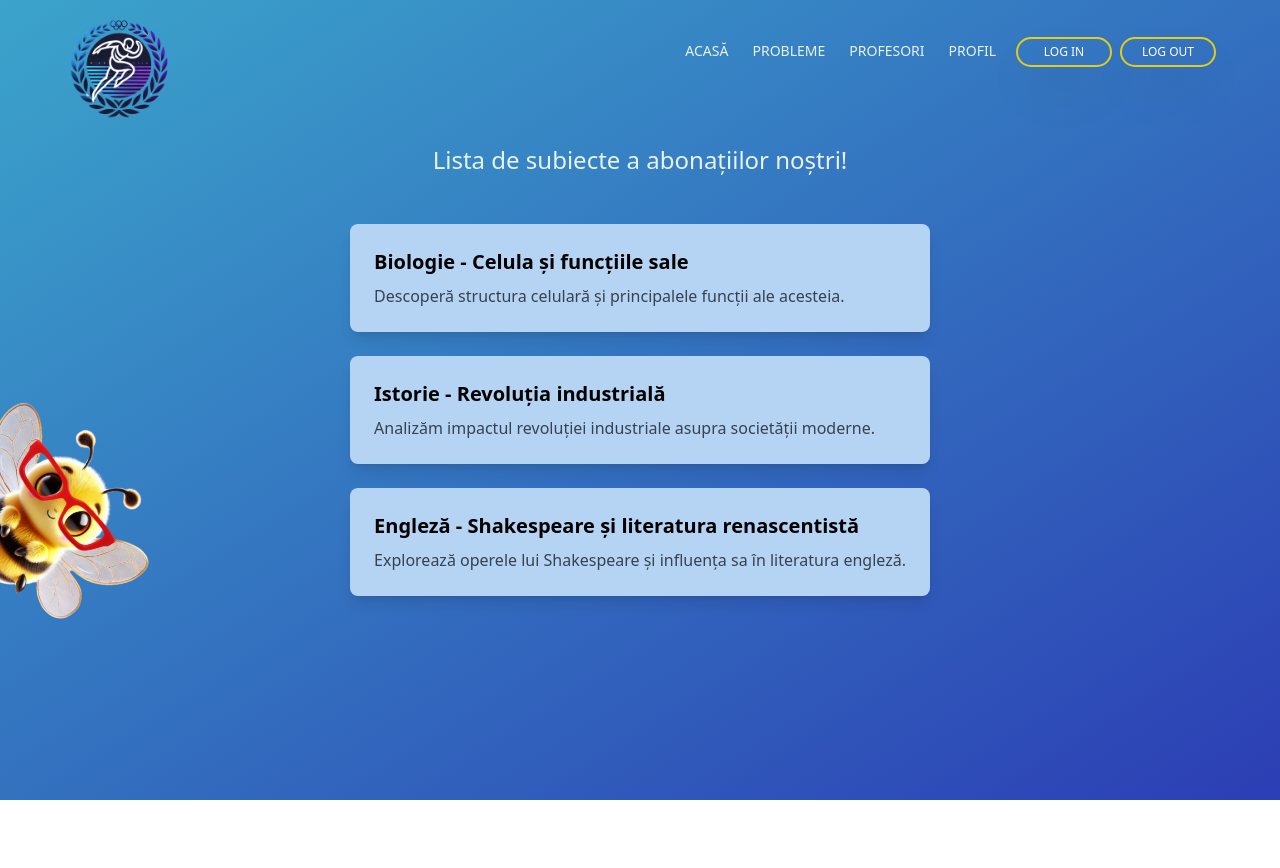
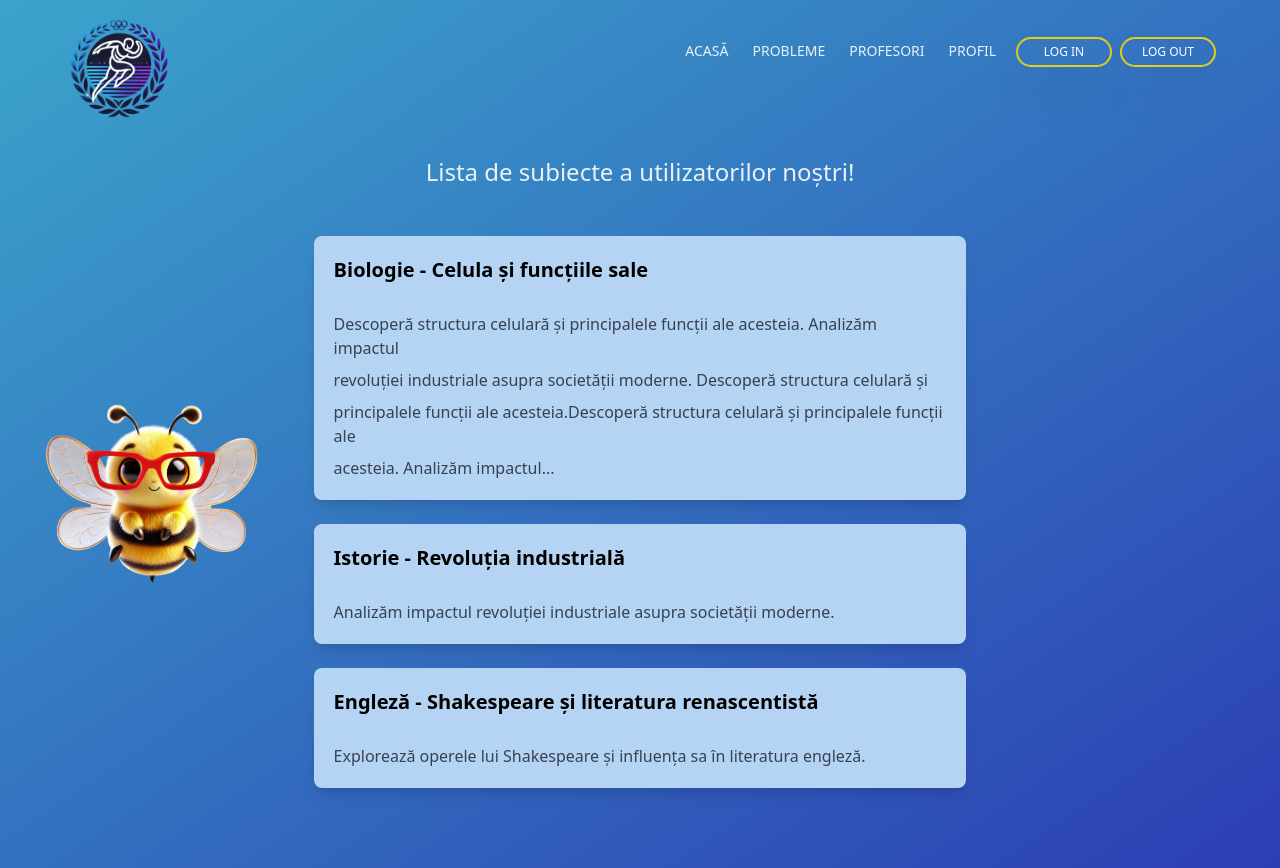
Before and after one commit to VeressIris/unihack2024, a React (Vite) app in the folder frontend/frontend/: page /problems in a window 1280 px wide. Before the commit the page ends 800 px from the top, so only its background shows below. Built offline with nearby package versions, Linux system fonts and the light colour scheme.

Commit message:
add formattedText, view page, animation in css

```diff
--- a/frontend/frontend/src/App.jsx
+++ b/frontend/frontend/src/App.jsx
@@ -10,6 +10,8 @@ import Professors from "./pages/Professors";
 import Profile from "./pages/Profile";
 import Loading from "./pages/Loading";
 import Subject from "./pages/Subject";
+import View from "./pages/View";
+
 
 function App() {
   return (
@@ -24,6 +26,7 @@ function App() {
         <Route path="/subject" element={<Subject />} />
         <Route path="/login" element={<Login />} />
         <Route path="/signup" element={<Signup />} />
+        <Route path="/view" element={<View />} />
       </Routes>
     </Router>
   );
--- /dev/null
+++ b/frontend/frontend/src/assets/components/formattedText.jsx
@@ -0,0 +1,56 @@
+import React from 'react';
+
+const FormattedText = ({ text, maxLength = 300, splitLength = 90 }) => {
+  const formatText = (text) => {
+    if (text.length <= splitLength) {
+      return [text];
+    }
+
+    const words = text.split(" ");
+    let lines = [];
+    let currentLine = "";
+
+    for (let word of words) {
+      if ((currentLine + word).length + 1 <= splitLength) {
+        currentLine += (currentLine ? " " : "") + word;
+      } else {
+        // Pad the current line with spaces to reach `splitLength` if necessary
+        if (currentLine.length < splitLength) {
+          currentLine += " ".repeat(splitLength - currentLine.length);
+        }
+        lines.push(currentLine);
+        currentLine = word; // Start new line with the current word
+      }
+    }
+
+    // Push the last line, padded if needed
+    if (currentLine.length > 0) {
+      if (currentLine.length < splitLength) {
+        currentLine += " ".repeat(splitLength - currentLine.length);
+      }
+      lines.push(currentLine);
+    }
+
+    // Limit the output to `maxLength`
+    let truncatedLines = lines.join("\n").slice(0, maxLength);
+    if (truncatedLines.length < lines.join("\n").length) {
+      truncatedLines += "...";
+    }
+
+    return truncatedLines.split("\n");
+  };
+
+  const formattedLines = formatText(text);
+
+  return (
+    <>
+      {formattedLines.map((line, index) => (
+        <p key={index} style={{ whiteSpace: "pre-wrap" }} className="text-gray-700">
+          {line}
+        </p>
+      ))}
+    </>
+  );
+};
+
+export default FormattedText;
--- a/frontend/frontend/src/index.css
+++ b/frontend/frontend/src/index.css
@@ -102,3 +102,30 @@
   animation: twitch 4s infinite ease-in-out alternate;
   transform-origin: center;
 }
+
+#motion-demo {
+  offset-path: path("M20,20 C20,100 200,0 200,100");
+  animation: move 3000ms infinite alternate ease-in-out;
+}
+
+@keyframes move {
+  0% {
+    offset-distance: 0%;
+  }
+  100% {
+    offset-distance: 100%;
+  }
+}
+
+@keyframes float-dramatically {
+  0%, 100% {
+    transform: translateY(0);
+  }
+  50% {
+    transform: translateY(-100px);
+  }
+}
+
+.float-dramatically-animation {
+  animation: float-dramatically 10s ease-in-out infinite;
+}
--- a/frontend/frontend/src/pages/Home.jsx
+++ b/frontend/frontend/src/pages/Home.jsx
@@ -9,12 +9,11 @@ const Home = () => {
   const navigate = useNavigate();
 
   const handleStartProblemeClick = () => {
-    navigate("/select"); // Navigate to the Select page
+    navigate("/select");
   };
 
   return (
     <div className="relative min-h-screen bg-[#B5D4F4]">
-      {/* Home-waves background covering full height */}
       <div
         className="absolute inset-0 bg-cover bg-center"
         style={{
@@ -22,7 +21,6 @@ const Home = () => {
         }}
       ></div>
 
-      {/* Gradient background with a height stopping 20% above the footer */}
       <div
         className="absolute top-0 left-0 w-full bg-cover bg-center"
         style={{
@@ -31,7 +29,6 @@ const Home = () => {
         }}
       ></div>
 
-      {/* Main content */}
       <div className="relative z-10">
         <Nav />
         <div className="flex md:flex-row-reverse md:mr-[5%] flex-col">
--- a/frontend/frontend/src/pages/Problems.jsx
+++ b/frontend/frontend/src/pages/Problems.jsx
@@ -1,34 +1,52 @@
 import React from 'react';
+import { useNavigate } from 'react-router-dom';
 import Nav from '../assets/components/nav';
 import Bee from '../assets/images/problems-images/problems-bee.png';
+import FormattedText from '../assets/components/formattedText';
 
 const Problems = () => {
+  const navigate = useNavigate();
+
   const subjects = [
-    { title: "Biologie - Celula și funcțiile sale", description: "Descoperă structura celulară și principalele funcții ale acesteia." },
+    {
+      title: "Biologie - Celula și funcțiile sale",
+      description:
+        "Descoperă structura celulară și principalele funcții ale acesteia. Analizăm impactul revoluției industriale asupra societății moderne. Descoperă structura celulară și principalele funcții ale acesteia.Descoperă structura celulară și principalele funcții ale acesteia. Analizăm impactul revoluției industriale asupra societății moderne. Descoperă structura celulară și principalele funcții ale acesteia.",
+    },
     { title: "Istorie - Revoluția industrială", description: "Analizăm impactul revoluției industriale asupra societății moderne." },
-    { title: "Engleză - Shakespeare și literatura renascentistă", description: "Explorează operele lui Shakespeare și influența sa în literatura engleză." }
+    { title: "Engleză - Shakespeare și literatura renascentistă", description: "Explorează operele lui Shakespeare și influența sa în literatura engleză." },
   ];
 
+  const handleProblemClick = (subject) => {
+    localStorage.setItem("selectedSubject", JSON.stringify(subject));
+    navigate('/view');
+  };
+
   return (
-    <div className="select-page min-h-screen flex flex-col items-center bg-gradient-to-br from-[#3ba4cb] to-[#2c3eb4] relative">
+    <div className="problems-page min-h-screen flex flex-col items-center bg-gradient-to-br from-[#3ba4cb] to-[#2c3eb4] relative overflow-hidden">
       <Nav />
-      <div className="flex flex-col items-center mt-5 mx-10 md:mx-20 text-center text-blbnsw space-y-4 px-6">
-        <h2 className="text-nsw text-2xl font-medium mb-8">
-          Lista de subiecte a abonațiilor noștri!
+      <div className="flex flex-grow flex-col items-center justify-center w-full max-w-3xl mx-auto mt-10 px-6 md:px-0 text-center text-blbnsw space-y-8">
+        <h2 className="text-nsw text-2xl font-medium -mt-2 mb-4">
+          Lista de subiecte a utilizatorilor noștri!
         </h2>
-
-        <div className="grid gap-6 w-full max-w-5xl">
+        <div className="grid gap-6 w-full max-w-[85%] mx-auto mb-40">
           {subjects.map((subject, index) => (
-            <div key={index} className="bg-lbnsw shadow-lg rounded-lg p-6 text-left space-y-2 hover:shadow-xl transition-shadow duration-300">
-              <h3 className="text-xl font-semibold text-black">{subject.title}</h3>
-              <p className="text-gray-700">{subject.description}</p>
+            <div
+              key={index}
+              className="bg-lbnsw shadow-lg rounded-lg p-5 text-left space-y-2 hover:shadow-xl transition-shadow duration-300 cursor-pointer"
+              onClick={() => handleProblemClick(subject)}
+            >
+              <h3 className="text-xl font-semibold text-black mb-7">{subject.title}</h3>
+              <FormattedText text={subject.description} className/>
             </div>
           ))}
         </div>
       </div>
-      <div className="absolute bottom-24 -left-20 z-20 -mt-12 twitch-animation">
-        <img src={Bee} alt="Bee" className="h-[370px] w-auto" /> {/* Changed bee to Bee */}
+      <div className="absolute bottom-24 left-[2%] z-20 -mt-12 float-dramatically-animation">
+        <img src={Bee} alt="Bee" className="h-[370px] w-auto" />
       </div>
+
+      <div className="mt-10 mb-10"/>
     </div>
   );
 };
--- a/frontend/frontend/src/pages/Profile.jsx
+++ b/frontend/frontend/src/pages/Profile.jsx
@@ -1,8 +1,10 @@
 import React from 'react'
+import Nav from "../assets/components/nav"
 
 const Profile = () => {
   return (
-    <div>
+    <div className="select-page min-h-screen flex flex-col items-center bg-gradient-to-br from-[#3ba4cb] to-[#2c3eb4] relative">
+      <Nav />
 
     </div>
   )
--- a/frontend/frontend/src/pages/Signup.jsx
+++ b/frontend/frontend/src/pages/Signup.jsx
@@ -1,8 +1,10 @@
 import React from 'react'
-
+import Nav from "../assets/components/nav"
 const Signup = () => {
   return (
-    <div>Signup</div>
+    <div>
+        <Nav/>
+    </div>
   )
 }
 
--- /dev/null
+++ b/frontend/frontend/src/pages/View.jsx
@@ -0,0 +1,14 @@
+import React, { useState, useEffect } from 'react';
+import { Link, useNavigate } from 'react-router-dom';
+import Nav from "../assets/components/nav"
+const View = () => {
+
+
+  return (
+    <div className="select-page min-h-screen flex flex-col items-center bg-gradient-to-br from-[#419BD0] to-[#4556C5] relative">
+      <Nav />
+    </div>
+  )
+}
+
+export default View
```
